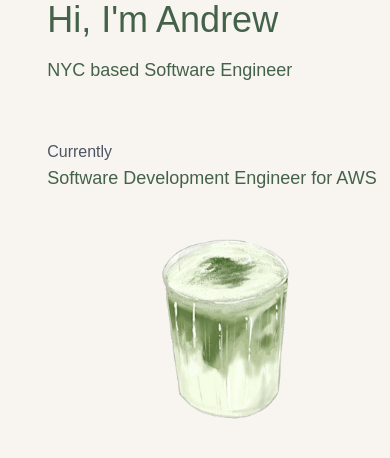
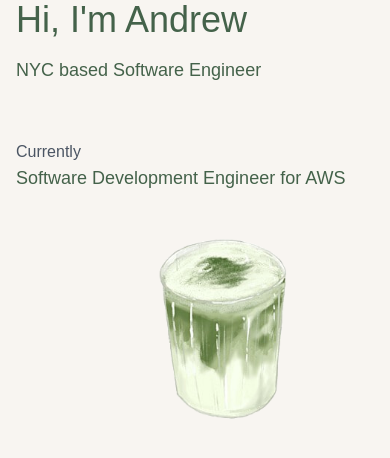
Before and after one commit to andrewtran117/andrewtran117.github.io, a Next.js app: page /greeting in a window 390 px wide. Shown: the top 458 px of the page. Built offline with nearby package versions, Linux system fonts and the light colour scheme.

Commit message:
mobile reorganize

```diff
--- a/app/globals.css
+++ b/app/globals.css
@@ -21,4 +21,5 @@ body {
   background: #F8F5F1;
   color: #ffffff; /* White text */
   font-family: Arial, Helvetica, sans-serif;
+  overflow-x: hidden;
 }
--- a/app/greeting/page.tsx
+++ b/app/greeting/page.tsx
@@ -2,14 +2,14 @@
 
 export default function Greetings(){
     return (
-        <div className="grid grid-cols-1 md:grid-cols-2 w-full max-w-6xl px-4 animate-fadeInSmooth transform" style={{ transform: 'translateX(8%)' }}>
+        <div className="grid grid-cols-1 md:grid-cols-2 w-full max-w-6xl px-4 animate-fadeInSmooth transform">
             <div className="flex flex-col justify-center pb-8">
                 <h1 className="text-4xl sm:text-5xl md:text-6xl mb-4 text-[#44624A]">Hi, I&apos;m Andrew</h1>
                 <p className="text-lg sm:text-xl md:text-2xl mb-2 text-[#44624A]">NYC based Software Engineer</p>
                 <p className="text-base sm:text-lg md:text-xl text-gray-600 pt-12">Currently</p>
                 <p className="text-lg sm:text-xl md:text-2xl text-[#44624A]">Software Development Engineer for AWS</p>
             </div>
-            <div className="flex items-center justify-center">
+            <div className="flex items-center justify-center" style={{ transform: 'translateX(8%)' }}>
                 <img
                     src="/matcha2.png"
                     alt="Matcha Glass"
```
